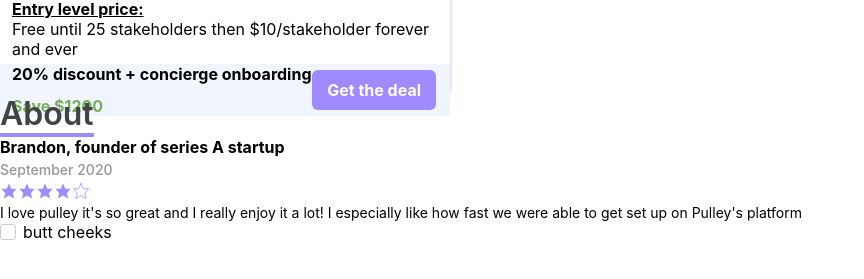
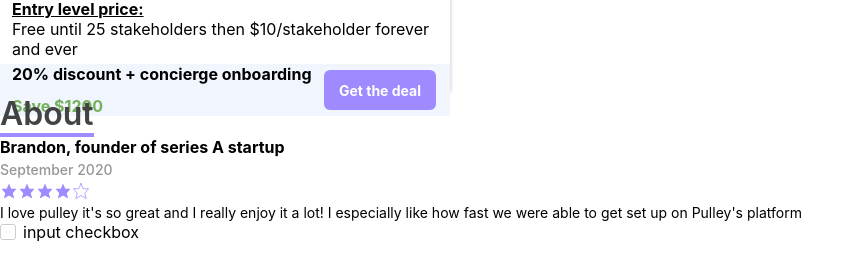
Before and after one commit to Summ-Technologies/react-sandbox, a React (Create React App) app: page / in a window 1280 px wide. Shown: the part 215-494 px from the top of the page, without its empty margins (0-864 px from the left). Built offline with nearby package versions, Linux system fonts and the light colour scheme.

Commit message:
last stuff

```diff
--- a/src/components/Button.tsx
+++ b/src/components/Button.tsx
@@ -16,6 +16,7 @@
       backgroundColor: defaultStyles.colors.main,
       ...defaultStyles.roundedCorners,
       height: "100%",
+      fontSize: 14,
       cursor: "pointer",
       display: "flex",
       flexDirection: "column",
--- a/src/pages/HomePage.tsx
+++ b/src/pages/HomePage.tsx
@@ -22,7 +22,7 @@
         />
       </Row>
       <Row>
-        <Checkbox label={"butt cheeks"} checked={false} />
+        <Checkbox label={"input checkbox"} checked={false} />
       </Row>
     </Col>
   );
```
Also changed, not shown: src/components/GetDealModal.tsx (added, +14 -0 lines).
